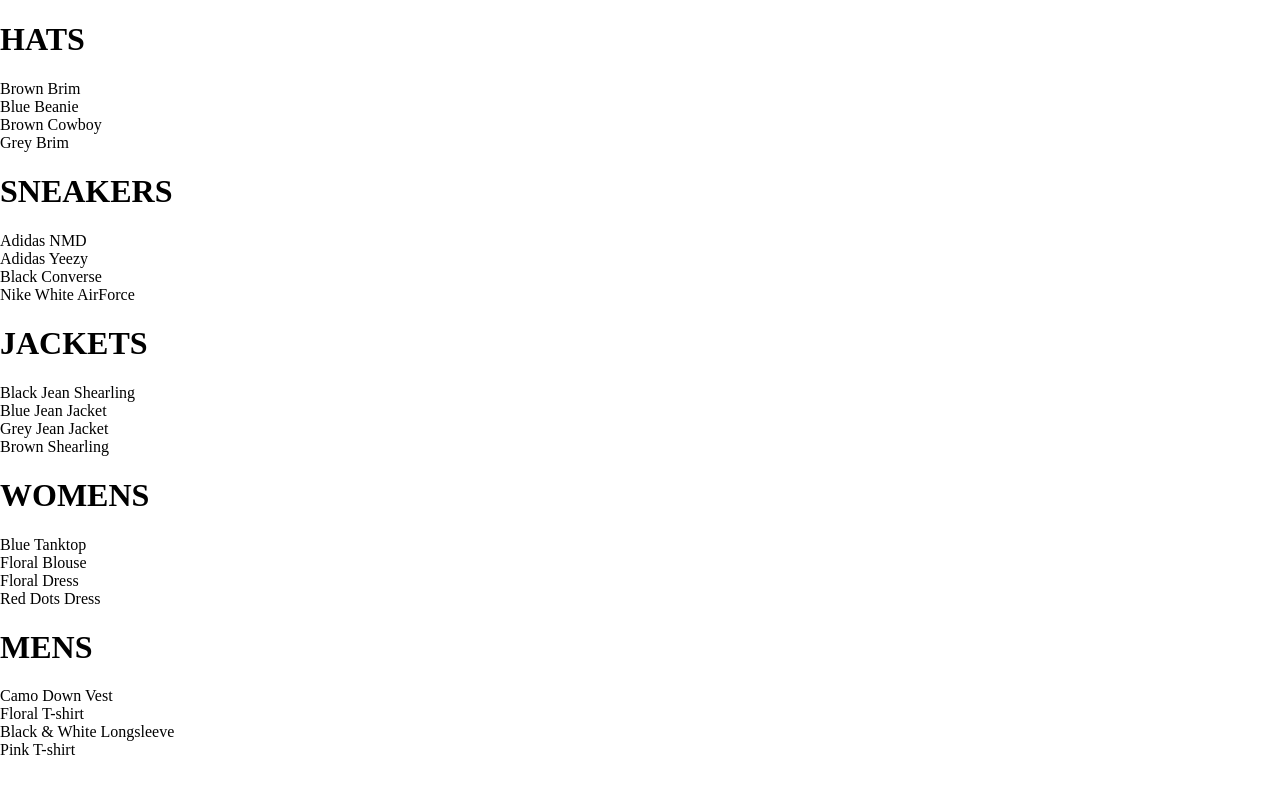
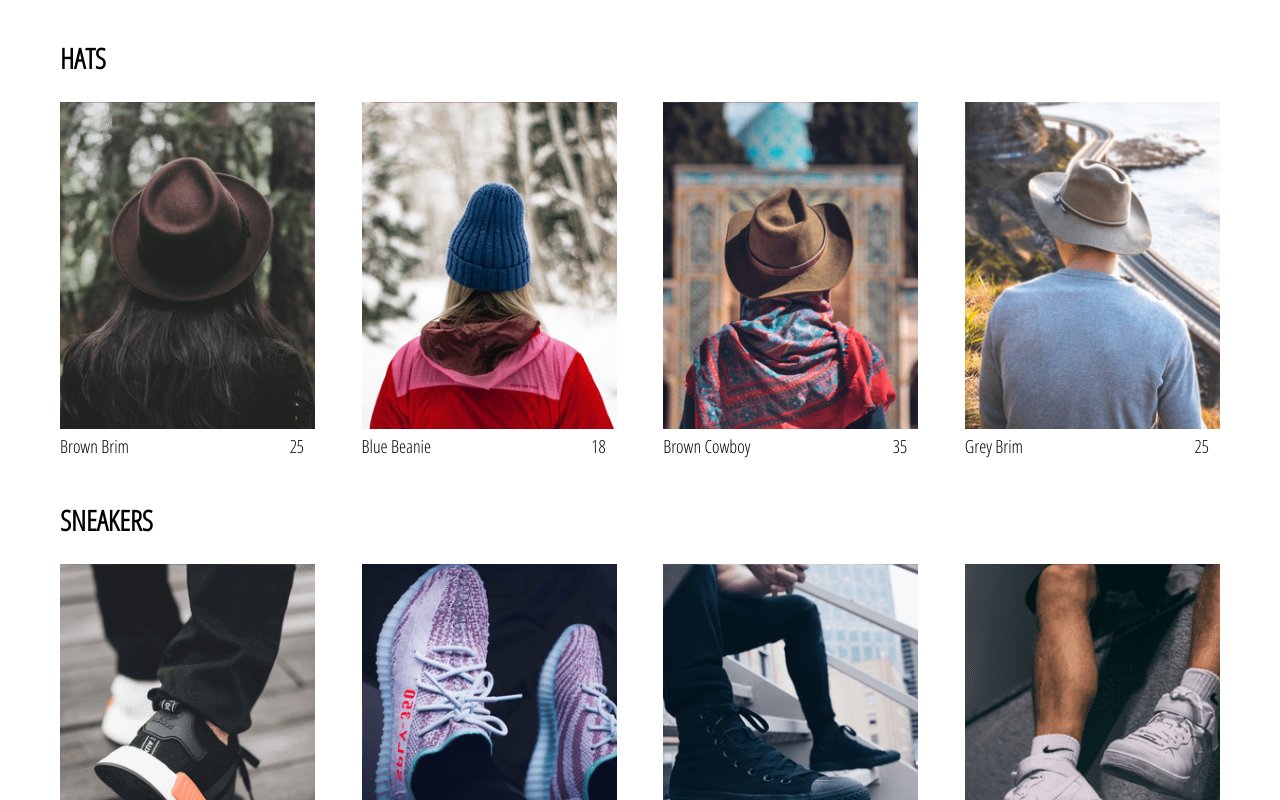
Before and after one commit to danielkri/e-com, a React (Create React App) app: page /shop in a window 1280 px wide. Shown: the top 800 px of the page. Built offline with nearby package versions, Linux system fonts and the light colour scheme.

Commit message:
Added collection-item and fixed font issue
Added collection-item component and fixed font issue (typo)

```diff
--- a/src/App.css
+++ b/src/App.css
@@ -1,3 +1,4 @@
 body{
-    font-family: 'Open Sans Condens';
+    font-family: 'Open Sans Condensed';
+    padding: 20px 60px;
 }
--- /dev/null
+++ b/src/components/collection-item/collection-item.component.jsx
@@ -0,0 +1,20 @@
+import React from 'react';
+
+import './collection-item.styles.scss';
+
+const CollectionItem = ({id, name, price, imageUrl}) => (
+    <div className='collection-item'>
+        <div
+            className='image'
+            style={{
+                backgroundImage: `url(${imageUrl})`
+            }}
+        />
+        <div className='collection-footer'>
+            <span className='name'>{name}</span>
+            <span className='price'>{price}</span>
+        </div>
+    </div>
+)
+
+export default CollectionItem
--- /dev/null
+++ b/src/components/collection-item/collection-item.styles.scss
@@ -0,0 +1,32 @@
+.collection-item {
+    width: 22%;
+    display: flex;
+    flex-direction: column;
+    height: 350px;
+    align-items: center;
+
+    .image {
+      width: 100%;
+      height: 95%;
+      background-size: cover;
+      background-position: center;
+      margin-bottom: 5px;
+    }
+
+    .collection-footer {
+      width: 100%;
+      height: 5%;
+      display: flex;
+      justify-content: space-between;
+      font-size: 18px;
+
+      .name {
+        width: 90%;
+        margin-bottom: 15px;
+      }
+
+      .price {
+        width: 10%;
+      }
+    }
+  }
--- a/src/components/collection-preview/collection-preview.component.jsx
+++ b/src/components/collection-preview/collection-preview.component.jsx
@@ -1,5 +1,5 @@
 import React from 'react';
-
+import CollectionItem from '../collection-item/collection-item.component.jsx';
 import './collection-preview.styles.scss';
 
 const CollectionPreview = ({title, items}) => (
@@ -8,8 +8,8 @@
         <div className='preview'>
             {items
                 .filter((item, idx) => idx < 4)
-                .map(item => (
-                    <div key={item.id}>{item.name}</div>
+                .map(({id, ...otherItemProps}) => (
+                    <CollectionItem key={id} {...otherItemProps}/>
                 ))}
         </div>
     </div>
--- a/src/components/collection-preview/collection-preview.styles.scss
+++ b/src/components/collection-preview/collection-preview.styles.scss
@@ -0,0 +1,15 @@
+.collection-preview {
+    display: flex;
+    flex-direction: column;
+    margin-bottom: 30px;
+
+    .title {
+      font-size: 28px;
+      margin-bottom: 25px;
+    }
+
+    .preview {
+      display: flex;
+      justify-content: space-between;
+    }
+  }
```
